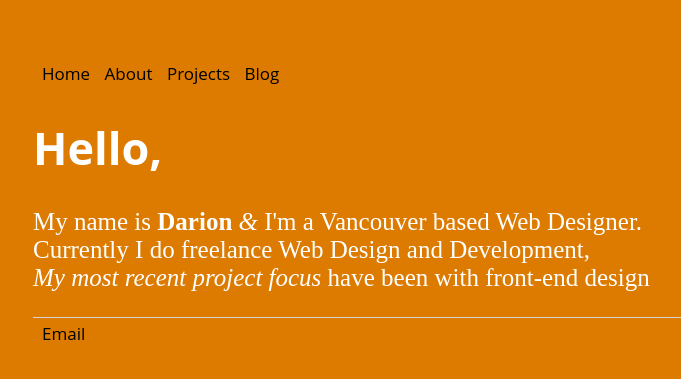
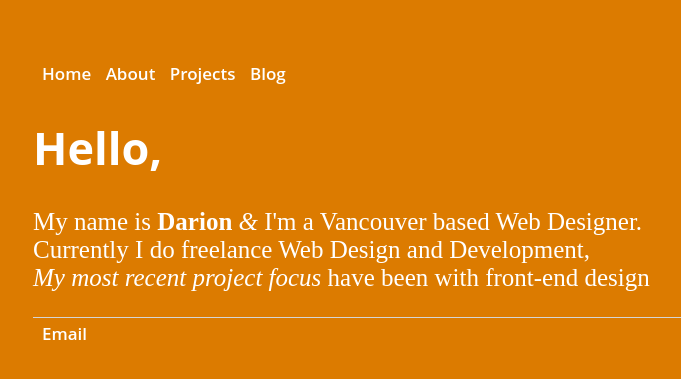
Before and after one commit to cosmicpepper/cosmicpepper.github.io, a Jekyll site: the page built from index.html, in a window 1280 px wide. Shown: the top 379 px of the page, without its empty margins (159-840 px from the left). Built offline with Jekyll 4.4.1, drawn with Linux system fonts in a browser that asks for light colours.

Commit message:
Update main.css

```diff
--- a/css/main.css
+++ b/css/main.css
@@ -26,23 +26,21 @@ h4 {
 	font-size: 21px;
 }
 
-h1 a {
-  color: #333;
+h1 {
+  color: #fff;
   text-decoration: none;
   border-bottom: 0;
 }
 
-a{
-
+a {
 	text-decoration: none;
-	color:#000000;
-
+	color:#fff;
 }
 
 a:hover {
 
 	text-decoration: blink;
-
+  	color: #fff;
 }
 
 
@@ -67,8 +65,9 @@ li {
 nav ul li,footer ul li {
 	font-family:'Open Sans';
 	list-style: none;
-	font-weight: 400;
+	font-weight: 600;
 	display:inline;
+	color: #fff;
 }
 
 nav ul, footer ul {
@@ -76,7 +75,8 @@ nav ul, footer ul {
 	font-family: 'Open Sans', 'Arial', 'Sans-Serif';
 	padding: 2px;
 	list-style: none;
-	font-weight: 400;
+	font-weight: 600;
+	color:#fff;
 }
 
 footer {
```
